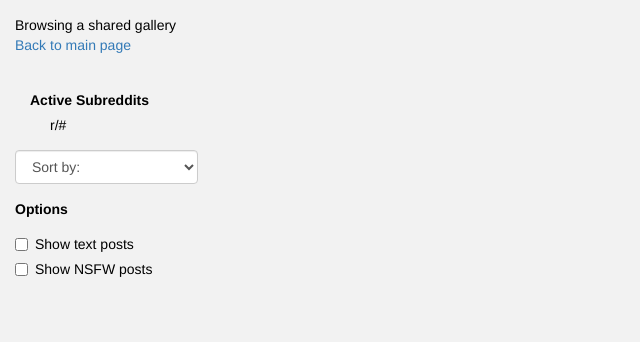
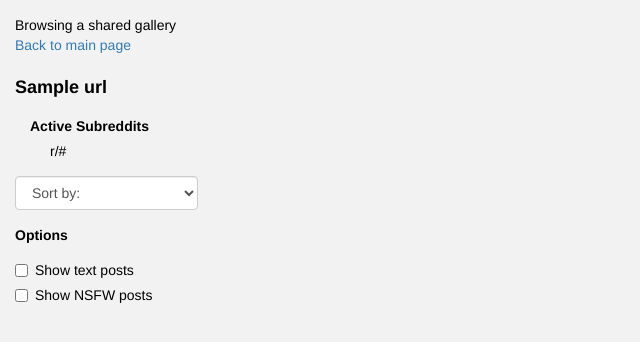
Before and after one commit to gabranches/Vuiit, a Flask app: a page that uses app/templates/index.html in a window 1280 px wide. Shown: the top 342 px of the page, without its empty margins (0-640 px from the left). Run offline with Flask 2, Linux system fonts and the light colour scheme; tables that the repository leaves empty hold one stand-in row (values such as "Sample post"); some libraries are stand-ins or nearby versions.

Commit message:
added gallery name

```diff
--- a/app/static/style.css
+++ b/app/static/style.css
@@ -113,3 +113,5 @@
 .options { margin-top:15px; }
 #active-subs-label {	margin-left:-20px; }
 #front-page-label {	display:none; }
+
+#gallery-name {font-size:18px; font-weight: bold;}
--- a/app/templates/index.html
+++ b/app/templates/index.html
@@ -40,6 +40,11 @@
 							<input type="input" class="form-control" id="input-sub" placeholder="Enter a Subreddit">
 						</div>
 					 </div>
+					<div class="row link-pg">
+						<div class="col-xs-12">
+							<span id="gallery-name"></span>
+						</div>
+					</div>
 					 <div class="row main-pg link-pg">
 
 					 	<div id="sub-list" class="col-xs-12">
@@ -241,6 +246,7 @@
 		}
 		state.page = "link";
 		state.gallery_name = '{{name}}'
+		$("#gallery-name").append(state.gallery_name);
 	{% else %}
 		// Regular page
 		state.page = "main";
```
